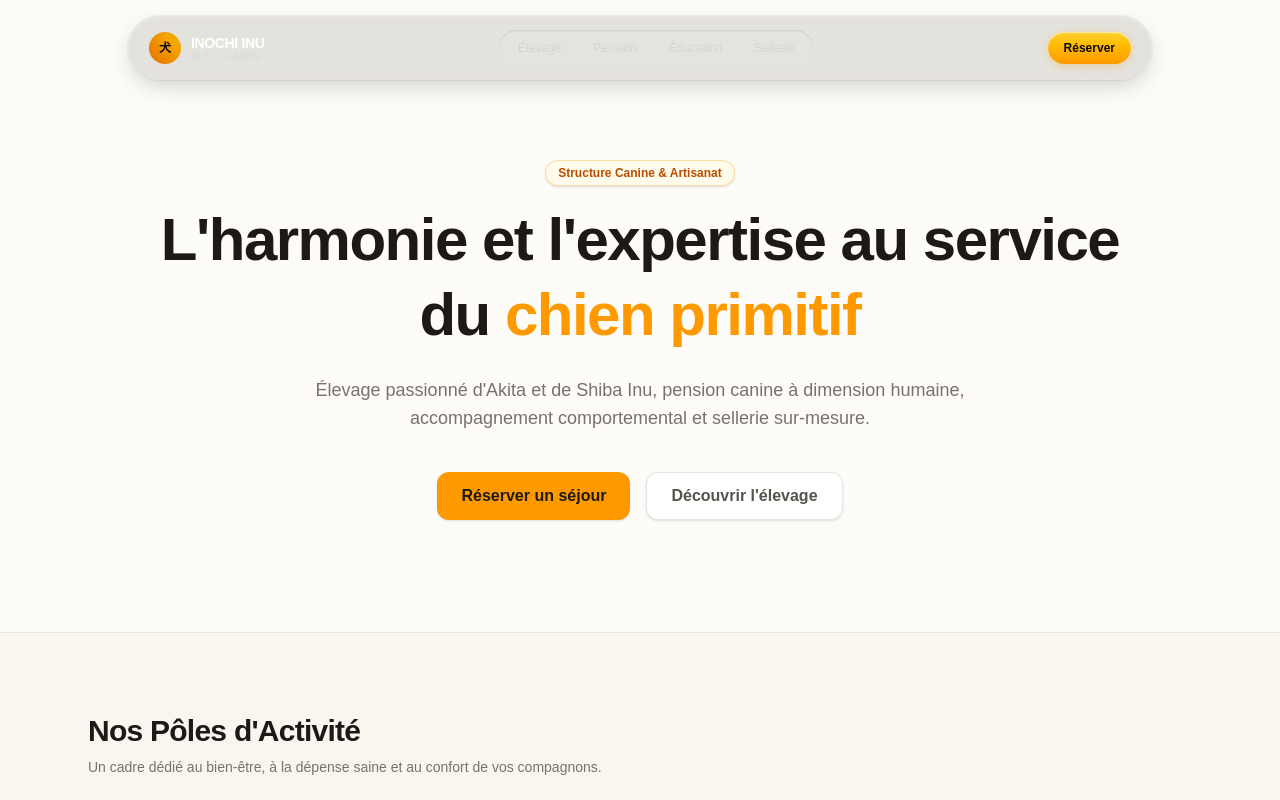
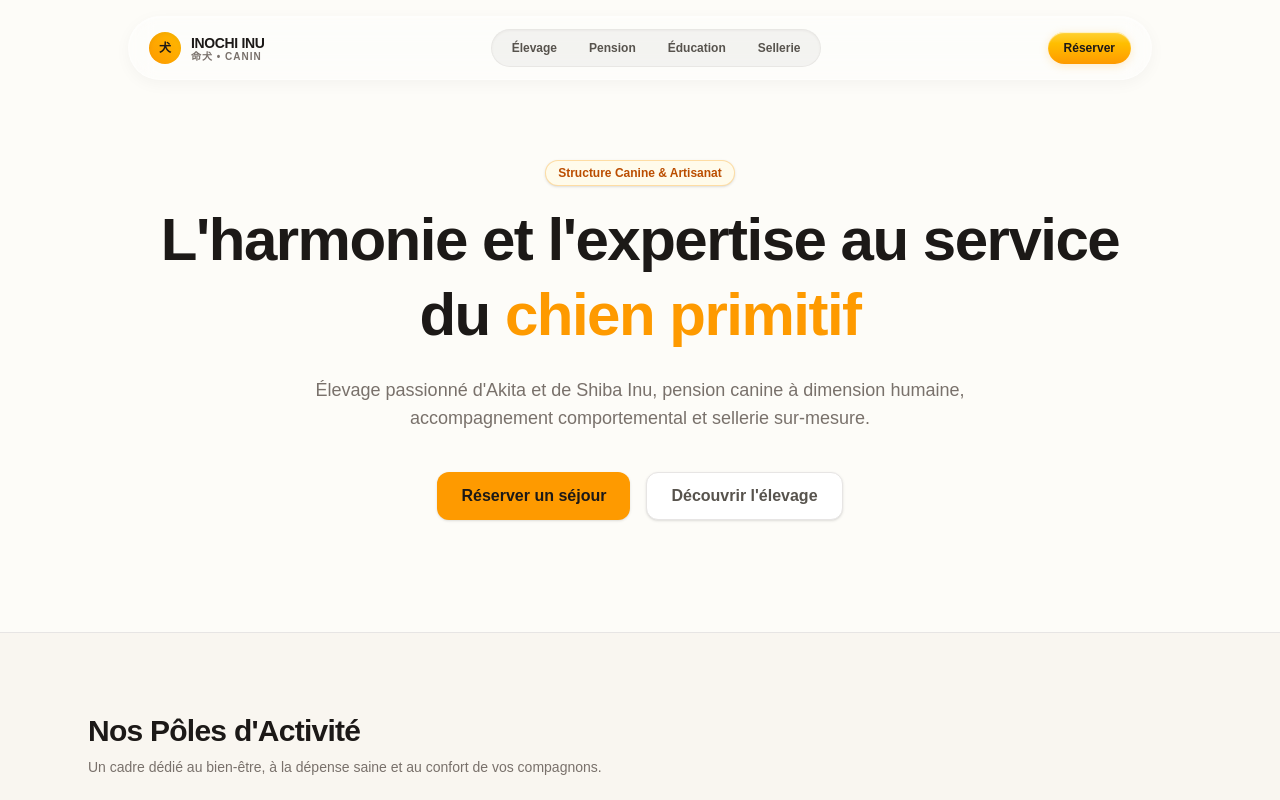
Before and after one commit to pierresamaritano/inochiinu-web, a Next.js app: page / in a window 1280 px wide. Shown: the top 800 px of the page. Built offline with nearby package versions, Linux system fonts and the light colour scheme.

Commit message:
ajustethemliquigglass

```diff
--- a/app/components/LiquidNavbar.tsx
+++ b/app/components/LiquidNavbar.tsx
@@ -6,7 +6,6 @@ export default function LiquidNavbar() {
   const [scrolled, setScrolled] = useState(false);
   const [isMobileMenuOpen, setIsMobileMenuOpen] = useState(false);
 
-  // État pour la bulle de suivi (tracking pill)
   const [bubbleStyle, setBubbleStyle] = useState({ left: 0, width: 0, opacity: 0 });
 
   useEffect(() => {
@@ -17,7 +16,6 @@ export default function LiquidNavbar() {
     return () => window.removeEventListener("scroll", handleScroll);
   }, []);
 
-  // Calcule la position de l'élément survolé pour y déplacer la bulle
   const handleMouseEnter = (e: React.MouseEvent<HTMLAnchorElement>) => {
     const target = e.currentTarget;
     setBubbleStyle({
@@ -27,7 +25,6 @@ export default function LiquidNavbar() {
     });
   };
 
-  // Cache la bulle quand la souris quitte le menu
   const handleMouseLeave = () => {
     setBubbleStyle((prev) => ({ ...prev, opacity: 0 }));
   };
@@ -41,24 +38,24 @@ export default function LiquidNavbar() {
 
   return (
     <header className="fixed top-0 left-0 right-0 z-50 flex flex-col items-center p-4 transition-all duration-300">
-      {/* Barre de navigation principale (Plus transparente) */}
+      {/* Barre de navigation principale (Verre givré blanc) */}
       <nav
         className={`flex items-center justify-between gap-4 px-5 py-3 rounded-full transition-all duration-500 ease-out z-50 ${
           scrolled || isMobileMenuOpen
-            ? "w-[96%] max-w-4xl bg-black/30 shadow-[0_16px_32px_-8px_rgba(0,0,0,0.5),inset_0_1px_1px_0_rgba(255,255,255,0.15)]"
-            : "w-[98%] max-w-5xl bg-black/10 shadow-[0_8px_24px_-4px_rgba(0,0,0,0.2),inset_0_1px_1px_0_rgba(255,255,255,0.1)]"
-        } backdrop-blur-2xl backdrop-saturate-[1.8] border border-white/10 ring-1 ring-black/5`}
+            ? "w-[96%] max-w-4xl bg-white/70 shadow-[0_8px_32px_rgba(0,0,0,0.08),inset_0_1px_1px_rgba(255,255,255,1)] border border-white/60 backdrop-blur-xl"
+            : "w-[98%] max-w-5xl bg-white/30 shadow-[0_4px_16px_rgba(0,0,0,0.04),inset_0_1px_1px_rgba(255,255,255,0.5)] border border-white/40 backdrop-blur-md"
+        }`}
       >
         {/* Logo & Kanji */}
         <a href="#" className="flex items-center gap-2.5 group">
-          <div className="flex h-8 w-8 items-center justify-center rounded-full bg-gradient-to-tr from-amber-600 to-amber-400 text-zinc-950 font-black text-xs shadow-inner">
+          <div className="flex h-8 w-8 items-center justify-center rounded-full bg-gradient-to-tr from-amber-500 to-amber-400 text-stone-900 font-black text-xs shadow-inner">
             犬
           </div>
           <div className="flex flex-col">
-            <span className="text-sm font-bold tracking-tight text-white group-hover:text-amber-400 transition-colors">
+            <span className="text-sm font-black tracking-tight text-stone-900 group-hover:text-amber-500 transition-colors">
               INOCHI INU
             </span>
-            <span className="text-[10px] text-zinc-300/80 font-medium tracking-widest -mt-1 hidden sm:block">
+            <span className="text-[10px] text-stone-500 font-bold tracking-widest -mt-1 hidden sm:block">
               命犬 • CANIN
             </span>
           </div>
@@ -66,12 +63,12 @@ export default function LiquidNavbar() {
 
         {/* Menu Central avec Bulle de suivi */}
         <div
-          className="hidden md:flex items-center relative rounded-full bg-white/[0.02] p-1 border border-white/5 shadow-[inset_0_1px_2px_rgba(0,0,0,0.1)]"
+          className="hidden md:flex items-center relative rounded-full bg-black/[0.04] p-1 border border-black/[0.05] shadow-[inset_0_1px_3px_rgba(0,0,0,0.05)]"
           onMouseLeave={handleMouseLeave}
         >
-          {/* La bulle animée */}
+          {/* La bulle animée (Blanche avec ombre) */}
           <div
-            className="absolute top-1 bottom-1 rounded-full bg-white/15 transition-all duration-300 ease-out pointer-events-none"
+            className="absolute top-1 bottom-1 rounded-full bg-white shadow-sm border border-black/5 transition-all duration-300 ease-out pointer-events-none"
             style={bubbleStyle}
           />
 
@@ -81,7 +78,7 @@ export default function LiquidNavbar() {
               key={item.label}
               href={item.href}
               onMouseEnter={handleMouseEnter}
-              className="relative z-10 px-4 py-1.5 text-xs font-medium text-zinc-300 hover:text-white transition-colors duration-200"
+              className="relative z-10 px-4 py-1.5 text-xs font-bold text-stone-600 hover:text-stone-900 transition-colors duration-200"
             >
               {item.label}
             </a>
@@ -92,7 +89,7 @@ export default function LiquidNavbar() {
         <div className="flex items-center gap-2">
           <a
             href="#reservation"
-            className="hidden sm:inline-flex relative items-center justify-center px-4 py-2 text-xs font-semibold text-zinc-950 rounded-full bg-gradient-to-b from-amber-300 to-amber-500 shadow-[0_2px_10px_rgba(245,158,11,0.3),inset_0_1px_1px_rgba(255,255,255,0.6)] hover:brightness-110 active:scale-95 transition-all duration-200"
+            className="hidden sm:inline-flex relative items-center justify-center px-4 py-2 text-xs font-bold text-stone-900 rounded-full bg-gradient-to-b from-amber-300 to-amber-500 shadow-[0_2px_10px_rgba(245,158,11,0.2),inset_0_1px_1px_rgba(255,255,255,0.8)] hover:brightness-105 active:scale-95 transition-all duration-200"
           >
             Réserver
           </a>
@@ -100,7 +97,7 @@ export default function LiquidNavbar() {
           {/* Menu Hamburger pour Mobile */}
           <button
             onClick={() => setIsMobileMenuOpen(!isMobileMenuOpen)}
-            className="md:hidden flex items-center justify-center h-9 w-9 rounded-full bg-white/5 border border-white/10 text-zinc-300 hover:bg-white/10 hover:text-white transition-colors"
+            className="md:hidden flex items-center justify-center h-9 w-9 rounded-full bg-black/5 border border-black/10 text-stone-800 hover:bg-black/10 hover:text-stone-900 transition-colors"
             aria-label="Ouvrir le menu"
           >
             {isMobileMenuOpen ? (
@@ -116,7 +113,7 @@ export default function LiquidNavbar() {
         </div>
       </nav>
 
-      {/* Panneau du menu mobile (Plus transparent également) */}
+      {/* Panneau du menu mobile */}
       <div
         className={`md:hidden absolute top-[72px] w-[92%] transition-all duration-300 ease-out origin-top ${
           isMobileMenuOpen
@@ -124,22 +121,22 @@ export default function LiquidNavbar() {
             : "opacity-0 scale-95 -translate-y-4 invisible"
         }`}
       >
-        <div className="flex flex-col gap-2 p-4 mt-2 rounded-3xl bg-black/40 backdrop-blur-3xl backdrop-saturate-[1.8] border border-white/10 shadow-[0_16px_40px_-8px_rgba(0,0,0,0.6),inset_0_1px_1px_0_rgba(255,255,255,0.15)]">
+        <div className="flex flex-col gap-2 p-4 mt-2 rounded-3xl bg-white/80 backdrop-blur-xl border border-white/60 shadow-[0_16px_40px_-8px_rgba(0,0,0,0.15),inset_0_1px_1px_rgba(255,255,255,1)]">
           {navItems.map((item) => (
              <a
              key={item.label}
              href={item.href}
              onClick={() => setIsMobileMenuOpen(false)}
-             className="px-4 py-3 text-sm font-medium text-zinc-300 hover:text-white hover:bg-white/10 rounded-2xl transition-all"
+             className="px-4 py-3 text-sm font-bold text-stone-700 hover:text-stone-900 hover:bg-black/5 rounded-2xl transition-all"
            >
              {item.label}
            </a>
           ))}
-          <div className="h-px w-full bg-white/10 my-1"></div>
+          <div className="h-px w-full bg-black/5 my-1"></div>
           <a
             href="#reservation"
             onClick={() => setIsMobileMenuOpen(false)}
-            className="px-4 py-3 text-sm font-semibold text-amber-500 hover:bg-white/5 rounded-2xl transition-all text-center"
+            className="px-4 py-3 text-sm font-bold text-amber-600 hover:bg-amber-50 rounded-2xl transition-all text-center"
           >
             Réserver un séjour
           </a>
```
